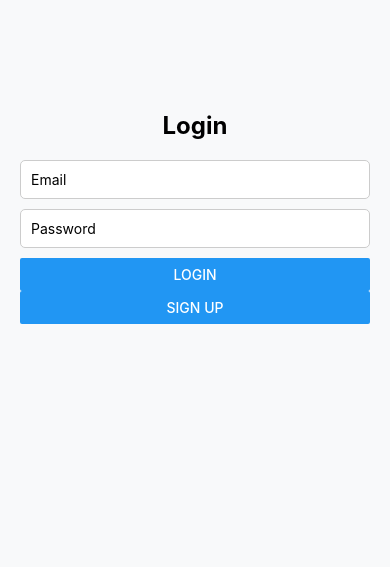
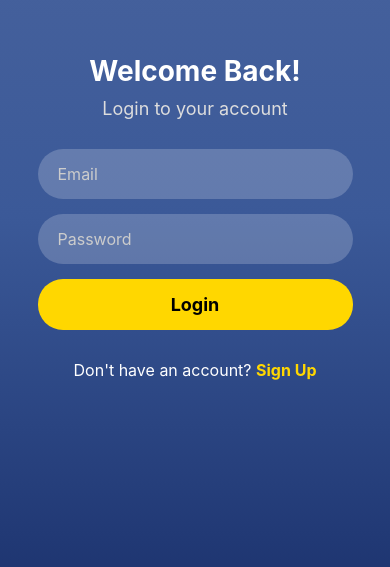
Before and after one commit to Qusai007/EventOrganizerApp, a React Native app: screen /Login in a window 390 px wide. Shown: the part 205-772 px from the top of the page. Built offline with nearby package versions, Linux system fonts and the light colour scheme; no server answers.

Commit message:
Update LoginScreen

```diff
--- a/package.json
+++ b/package.json
@@ -26,7 +26,8 @@
     "react-native-modal-datetime-picker": "^18.0.0",
     "react-native-reanimated": "^3.16.2",
     "react-native-safe-area-context": "^4.14.0",
-    "react-native-screens": "^4.3.0"
+    "react-native-screens": "^4.3.0",
+    "expo-linear-gradient": "~14.0.1"
   },
   "devDependencies": {
     "@babel/core": "^7.20.0"
--- a/screens/LoginScreen.js
+++ b/screens/LoginScreen.js
@@ -1,28 +1,41 @@
-import React, { useState } from 'react';
-import { View, Text, TextInput, Button, StyleSheet, Alert } from 'react-native';
-import { auth } from '../firebase';
-import { signInWithEmailAndPassword } from 'firebase/auth';
+import React, { useState } from "react";
+import {
+  View,
+  Text,
+  TextInput,
+  TouchableOpacity,
+  StyleSheet,
+  Alert,
+} from "react-native";
+import { auth } from "../firebase";
+import { signInWithEmailAndPassword } from "firebase/auth";
+import { LinearGradient } from "expo-linear-gradient";
 
 export default function LoginScreen({ navigation }) {
-  const [email, setEmail] = useState('');
-  const [password, setPassword] = useState('');
+  const [email, setEmail] = useState("");
+  const [password, setPassword] = useState("");
 
   const handleLogin = async () => {
     try {
       await signInWithEmailAndPassword(auth, email, password);
-      Alert.alert('Success', 'Logged in successfully!');
-      navigation.navigate('Main');
+      Alert.alert("Success", "Logged in successfully!");
+      navigation.navigate("Main");
     } catch (error) {
-      Alert.alert('Error', 'Invalid email or password.');
+      Alert.alert("Error", "Invalid email or password.");
     }
   };
 
   return (
-    <View style={styles.container}>
-      <Text style={styles.title}>Login</Text>
+    <LinearGradient
+      colors={["#4c669f", "#3b5998", "#192f6a"]}
+      style={styles.container}
+    >
+      <Text style={styles.title}>Welcome Back!</Text>
+      <Text style={styles.subtitle}>Login to your account</Text>
       <TextInput
         style={styles.input}
         placeholder="Email"
+        placeholderTextColor="#ccc"
         value={email}
         onChangeText={setEmail}
         keyboardType="email-address"
@@ -30,35 +43,77 @@ export default function LoginScreen({ navigation }) {
       <TextInput
         style={styles.input}
         placeholder="Password"
+        placeholderTextColor="#ccc"
         value={password}
         secureTextEntry
         onChangeText={setPassword}
       />
-      <Button title="Login" onPress={handleLogin} />
-      <Button title="Sign Up" onPress={() => navigation.navigate('SignUp')} />
-    </View>
+      <TouchableOpacity style={styles.loginButton} onPress={handleLogin}>
+        <Text style={styles.loginButtonText}>Login</Text>
+      </TouchableOpacity>
+      <TouchableOpacity
+        style={styles.signupLink}
+        onPress={() => navigation.navigate("SignUp")}
+      >
+        <Text style={styles.signupText}>
+          Don't have an account?{" "}
+          <Text style={styles.signupTextHighlight}>Sign Up</Text>
+        </Text>
+      </TouchableOpacity>
+    </LinearGradient>
   );
 }
 
 const styles = StyleSheet.create({
   container: {
     flex: 1,
-    justifyContent: 'center',
+    justifyContent: "center",
+    alignItems: "center",
     padding: 20,
-    backgroundColor: '#f8f9fa',
   },
   title: {
-    fontSize: 24,
-    fontWeight: 'bold',
-    textAlign: 'center',
+    fontSize: 28,
+    fontWeight: "bold",
+    color: "#fff",
+    marginBottom: 10,
+  },
+  subtitle: {
+    fontSize: 18,
+    color: "#ddd",
+    marginBottom: 30,
+  },
+  input: {
+    width: "90%",
+    height: 50,
+    backgroundColor: "rgba(255, 255, 255, 0.2)",
+    borderRadius: 25,
+    paddingHorizontal: 20,
+    marginBottom: 15,
+    color: "#fff",
+    fontSize: 16,
+  },
+  loginButton: {
+    backgroundColor: "#FFD700",
+    paddingVertical: 15,
+    width: "90%",
+    borderRadius: 25,
+    alignItems: "center",
     marginBottom: 20,
   },
-  input: {
-    borderWidth: 1,
-    borderColor: '#ccc',
-    borderRadius: 5,
-    padding: 10,
-    marginBottom: 10,
-    backgroundColor: '#fff',
+  loginButtonText: {
+    color: "#000",
+    fontSize: 18,
+    fontWeight: "bold",
+  },
+  signupLink: {
+    marginTop: 10,
+  },
+  signupText: {
+    color: "#fff",
+    fontSize: 16,
+  },
+  signupTextHighlight: {
+    color: "#FFD700",
+    fontWeight: "bold",
   },
 });
```
Also changed, not shown: 1 other file (tests, documents, lock files or other folders).
